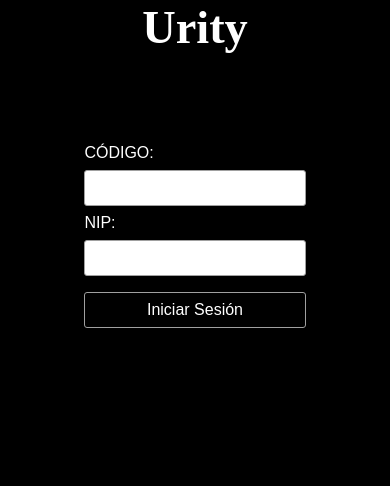
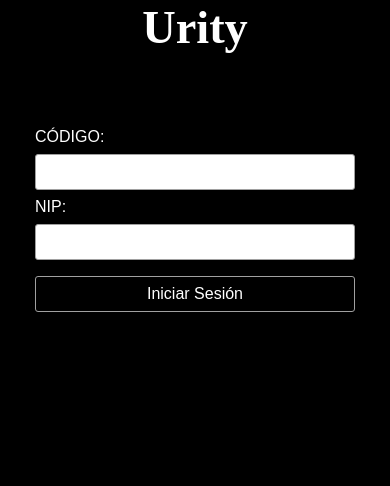
Before and after one commit to AgilePanda482/Urity-Frontend, a PHP site: page /login.html in a window 390 px wide. Shown: the part 264-750 px from the top of the page. Run offline with PHP 8.4, Linux system fonts and the light colour scheme.

Commit message:
Fix login responsive

```diff
--- a/data/login/src/login.css
+++ b/data/login/src/login.css
@@ -66,8 +66,8 @@ body {
   display: flex;
   flex-direction: column;
   height: 50%;
-  width: 100%;
-  padding: 2em 10vh;
+  width: 20em;
+  padding: 1em 0;
 }
 .main__right__h3 {
   font-size: 1.2em;
@@ -113,5 +113,6 @@ body {
   border-radius: 3px;
 }
 .main__right__data input[type=submit]:hover {
-  background-color: white;
+  background-color: rgb(63, 63, 63);
+  border-color: rgb(63, 63, 63);
 }/*# sourceMappingURL=login.css.map */
--- a/data/login/src/login.scss
+++ b/data/login/src/login.scss
@@ -70,8 +70,9 @@ body {
         flex-direction: column;
 
         height: 50%;
-        width: 100%;
-        padding: 2em 10vh;
+        // width: 70%;
+        width: 20em;
+        padding: 1em 0;
 
         &__h3 {
             font-size: 1.2em;
@@ -121,9 +122,130 @@ body {
             }
 
             input[type="submit"]:hover {
-                background-color: white;
-
+                background-color: rgb(63, 63, 63);
+                border-color: rgb(63, 63, 63);
             }
         }
     }
 }
+
+
+
+// @media only screen and (min-width: 501px) {
+//     .main {
+//         width: 30em;
+//         margin: auto;
+//     }
+// }
+
+// @media only screen and (min-width: 1050px) {
+//     .main {
+//         .header {
+//             width: 75%;
+//         }
+//         .information {
+//             width: 80%;
+//         }
+//     }
+
+// }
+// @media only screen and (min-width: 1420px) {
+//     .main {
+//         .header {
+//             width: 53%;
+//             padding: .5em 0;
+
+//             &__container {
+
+//                 &__menu-icon {
+//                     display: none;
+
+//                 }
+
+//                 &__logo {
+//                     img {
+//                         height: 2.6em;
+//                     }
+//                     h1 {
+//                         font-size: 1.2em;
+//                     }
+//                 }
+
+//                 &__nav {
+//                     display: flex;
+//                     flex-flow: row wrap;
+
+//                     ul {
+//                         display: flex;
+//                         gap: 2em;
+//                         align-items: flex-end;
+
+//                         a {
+//                             color: white;
+//                             cursor: pointer;
+//                             font-size: .9em;
+//                         }
+//                     }
+//                 }
+
+//                 &__profile {
+//                     display: none;
+//                 }
+
+//                 &__menu-despegable {
+//                     display: flex;
+//                     flex-flow: column wrap;
+//                     justify-content: flex-start;
+
+//                     position: absolute;
+//                     top: 0;
+//                     left: 0;
+//                     width: 100%;
+//                     height: 100%;
+//                     padding: .5em 0;
+//                     z-index: 9999;
+
+//                     background-color: rgb(0, 0, 0);
+
+
+//                     transform: translate(-100%);
+//                     transition: all ease-in-out .3s;
+
+//                     button {
+//                         border-color: transparent;
+//                         // background-color: rgb(41, 41, 41);}
+//                         background-color: transparent;
+//                         height: 3em;
+//                         width: 4.5em;
+//                         // font-size: .7em;
+//                         color: white;
+
+//                         i {font-size: 1.5em;}
+//                     }
+
+//                     ul {
+//                         display: flex;
+//                         flex-flow: column wrap;
+//                         gap: 1em;
+//                         margin: 2em 0 0 2.8em;
+
+//                         a{
+//                             font-size: 1.3em;
+//                             color: white;
+//                         }
+//                     }
+//                 }
+//             }
+//         }
+
+
+//         .information {
+//             width: 60%;
+//         }
+//     }
+// }
+// @media only screen and (min-width: 1540px) {
+//     .main {
+//         width: auto;
+//     }
+// }
```
Also changed, not shown: 1 other file.
